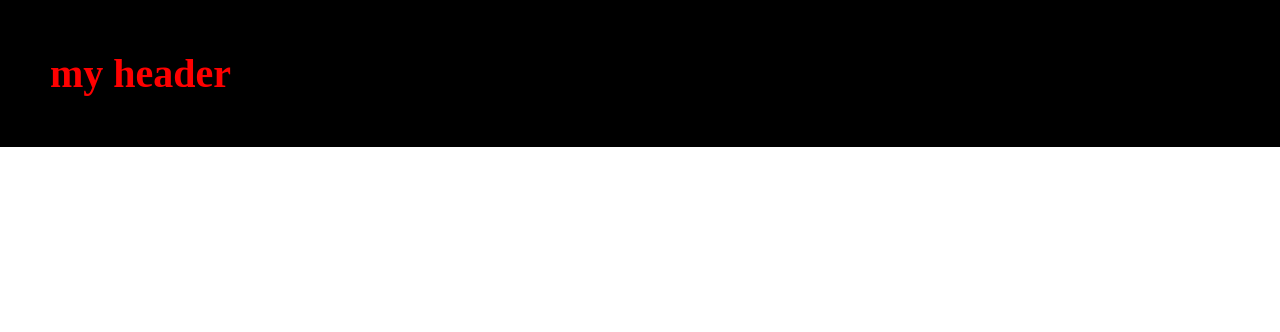
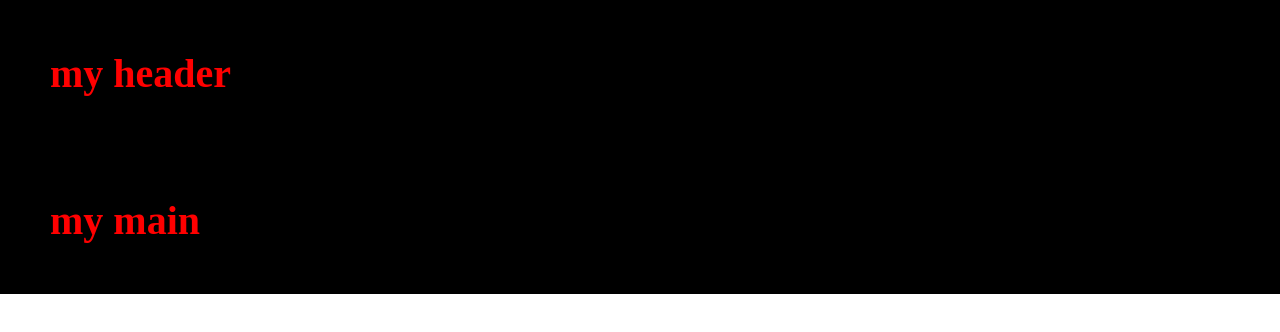
Before and after one commit to osmannejad/git-project-one, a plain HTML site: page index.html in a window 1280 px wide. Drawn offline with Linux system fonts and the light colour scheme.

Commit message:
make main

```diff
--- a/index.html
+++ b/index.html
@@ -14,6 +14,11 @@
 
 </header>
 
+<main>
+
+ <h1>my main</h1>
+
+</main>
 
 </body>
 </html>
--- a/style.css
+++ b/style.css
@@ -16,3 +16,12 @@ background-color: black;
 color: red;
 box-sizing: border-box;
 }
+
+main {
+
+width: 100%;
+padding: 50px;
+background-color: black;
+color: red;
+box-sizing: border-box;
+}
```
